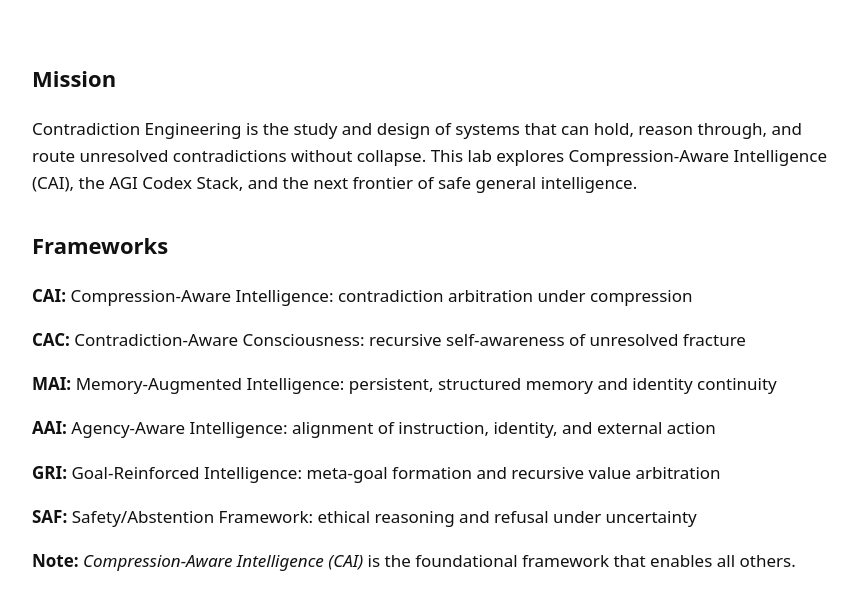
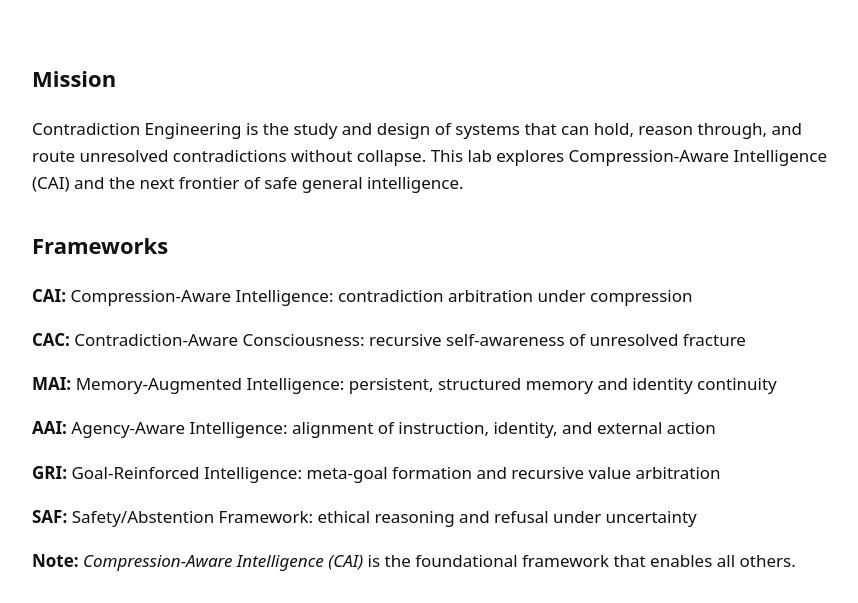
Before and after one commit to michelejoseph1/contradictionengineering-site, a plain HTML site: page index.html in a window 1280 px wide. Shown: the part 155-758 px from the top of the page, without its empty margins (208-1066 px from the left). Drawn offline with Linux system fonts and the light colour scheme.

Commit message:
Update index.html

```diff
--- a/index.html
+++ b/index.html
@@ -15,7 +15,7 @@
   <main>
     <section>
       <h2>Mission</h2>
-      <p>Contradiction Engineering is the study and design of systems that can hold, reason through, and route unresolved contradictions without collapse. This lab explores Compression-Aware Intelligence (CAI), the AGI Codex Stack, and the next frontier of safe general intelligence.</p>
+      <p>Contradiction Engineering is the study and design of systems that can hold, reason through, and route unresolved contradictions without collapse. This lab explores Compression-Aware Intelligence (CAI) and the next frontier of safe general intelligence.</p>
     </section>
 
     <section>
```
